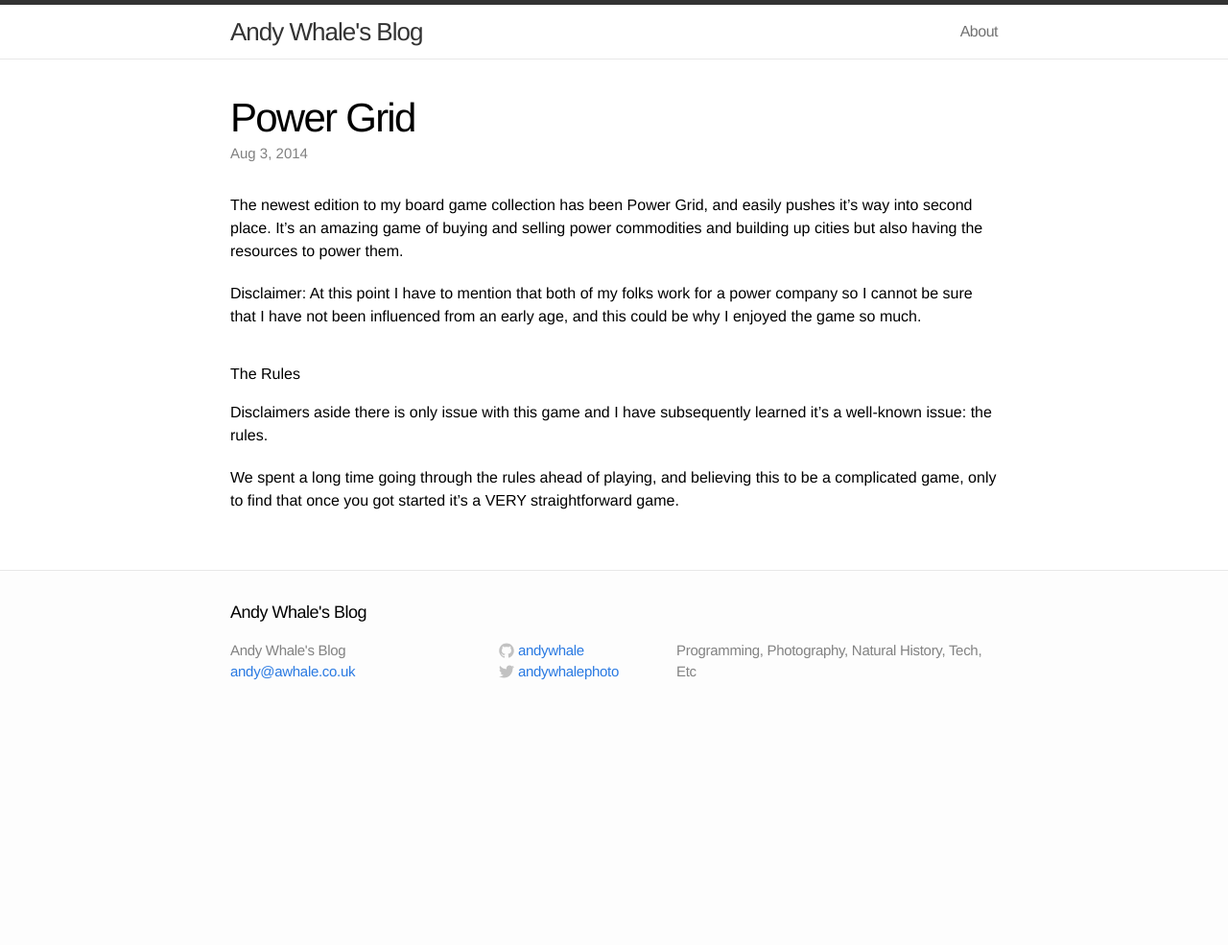
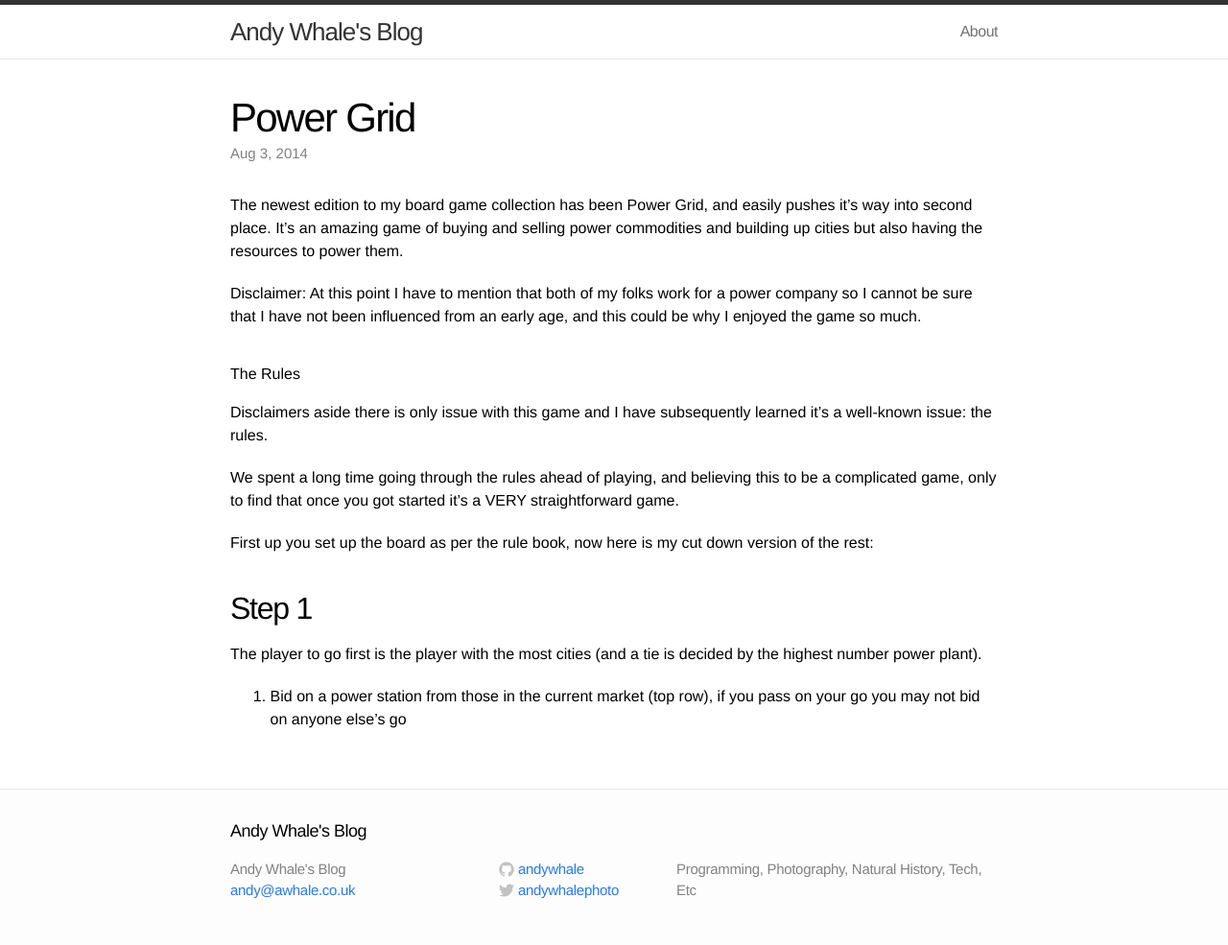
Before and after one commit to andywhale/andywhale.github.io, a Jekyll site: the page built from _posts/2014-08-03-power-grid.markdown, in a window 1280 px wide. Shown: the whole page at 96% size. Built offline with Jekyll 4.4.1, drawn with Linux system fonts in a browser that asks for light colours; before the commit the page ends 900 px from its top, so only the background shows below that.

Commit message:
Update 2014-08-03-power-grid.markdown

```diff
--- a/_posts/2014-08-03-power-grid.markdown
+++ b/_posts/2014-08-03-power-grid.markdown
@@ -14,3 +14,11 @@ Disclaimer: At this point I have to mention that both of my folks work for a pow
 Disclaimers aside there is only issue with this game and I have subsequently learned it's a well-known issue: the rules.
 
 We spent a long time going through the rules ahead of playing, and believing this to be a complicated game, only to find that once you got started it's a VERY straightforward game.
+
+First up you set up the board as per the rule book, now here is my cut down version of the rest:
+
+## Step 1
+
+The player to go first is the player with the most cities (and a tie is decided by the highest number power plant).
+
+1. Bid on a power station from those in the current market (top row), if you pass on your go you may not bid on anyone else's go
```
